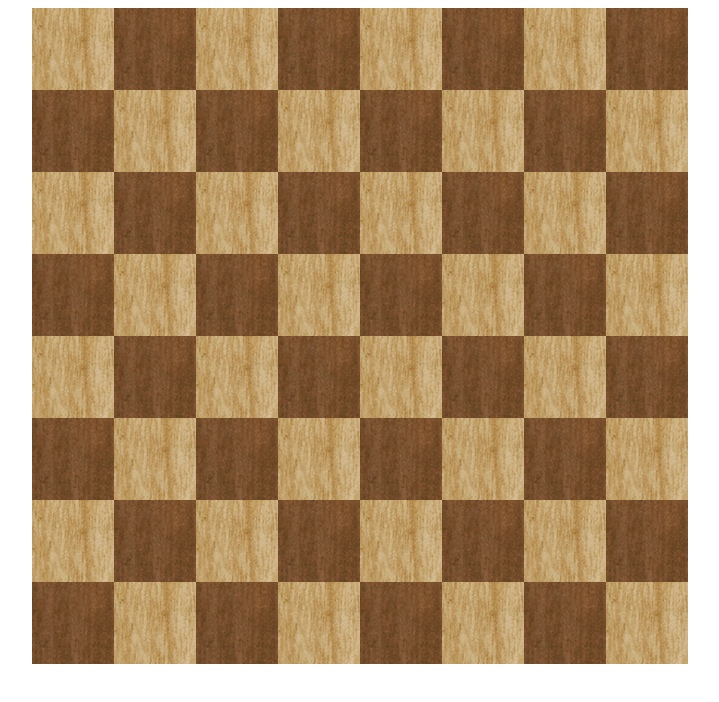
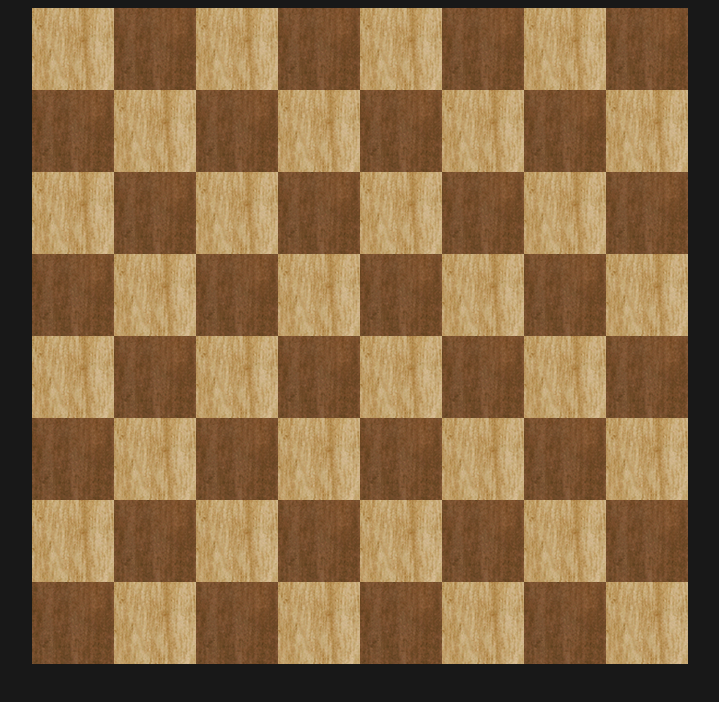
Before and after one commit to t-e-d-d/alchess, a plain HTML site: page index.html in a window 1280 px wide. Shown: the whole page, without its empty margins (280-999 px from the left). Drawn offline with Linux system fonts and the light colour scheme.

Commit message:
Update index.html

```diff
--- a/index.html
+++ b/index.html
@@ -1,5 +1,6 @@
 <!DOCTYPE html>
 <html>
+ <body style="background-color:#181818;">
     <head>
         <title></title>
         <meta charset="UTF-8">
```
